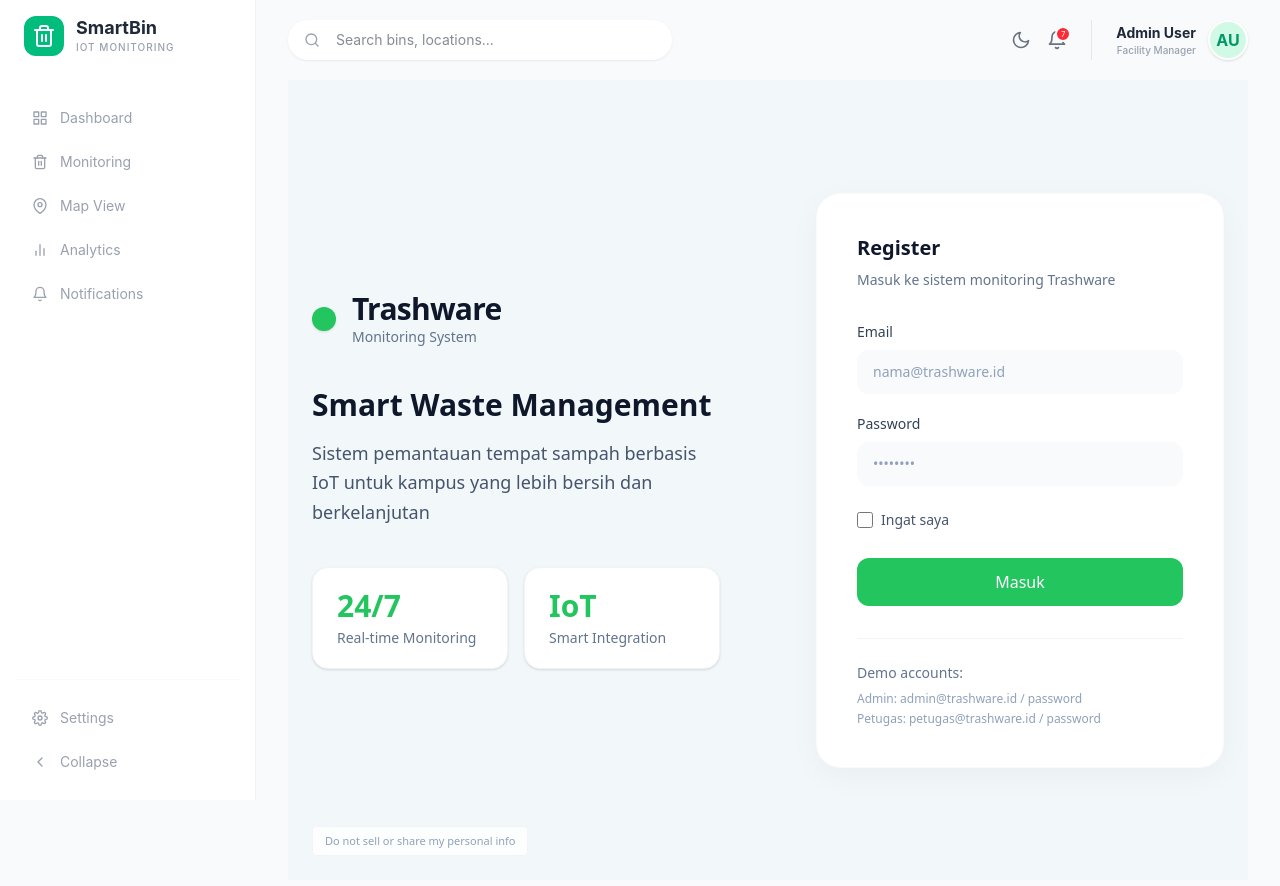
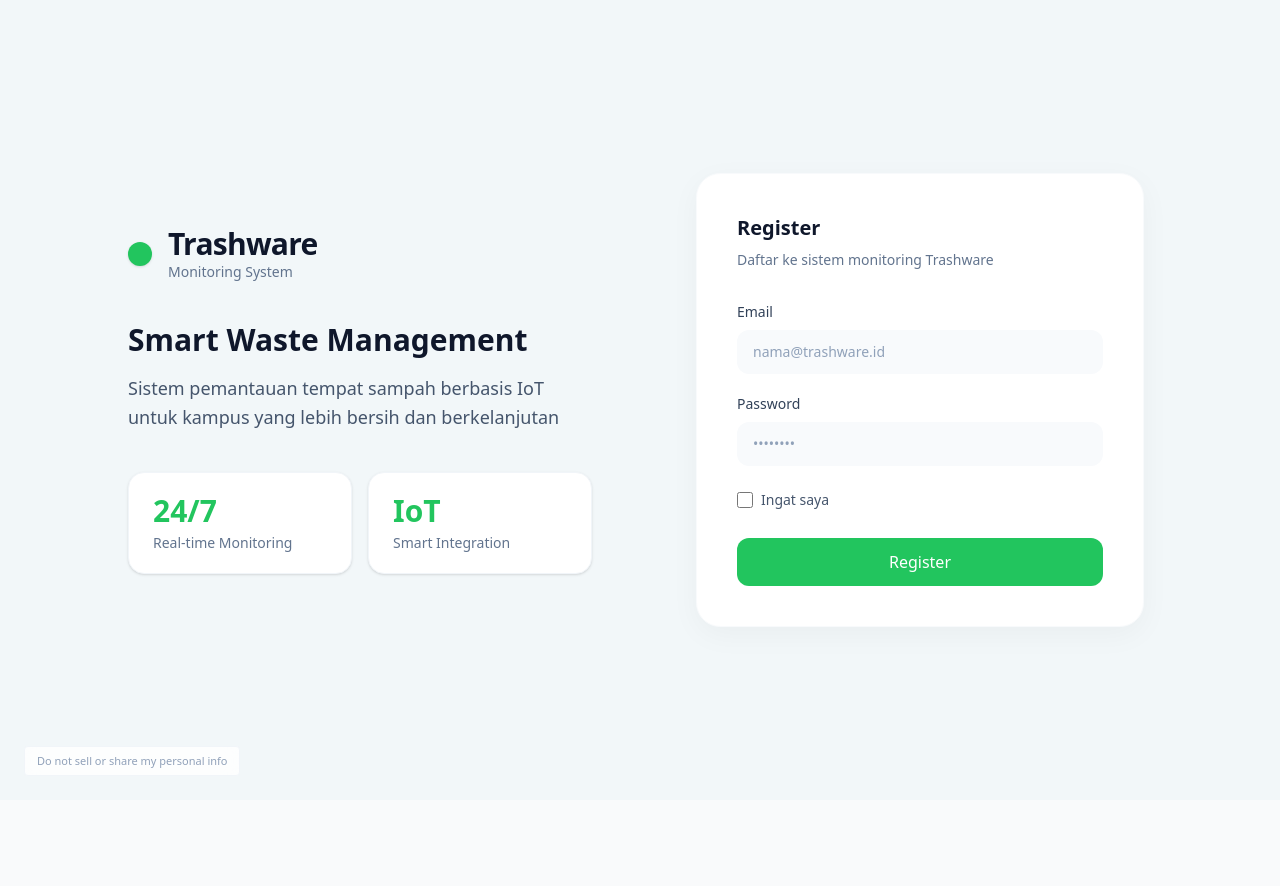
Before and after one commit to soulqan/trashware, a Next.js app: page /auth/register in a window 1280 px wide. Shown: the top 886 px of the page. After the commit the page ends 800 px from the top, so only its background shows below. Built offline with nearby package versions, Linux system fonts and the light colour scheme.

Commit message:
redirect login ke index dan appshel tanpa navbar dan sidebar untuk halaman login dan register

```diff
--- /dev/null
+++ b/src/components/layout/AppShell/index.tsx
@@ -0,0 +1,20 @@
+import { useRouter } from "next/router";
+import Navbar from "../navbar";
+const disableNavbar = ["/auth/login", "/auth/register"];
+
+type AppShellProps = {
+  children: React.ReactNode;
+};
+
+const AppShell = ({ children }: AppShellProps) => {
+  const { pathname } = useRouter();
+
+  return (
+    <main>
+      {!disableNavbar.includes(pathname) && <Navbar />}
+      {children}
+    </main>
+  );
+};
+
+export default AppShell;
--- a/src/pages/_app.tsx
+++ b/src/pages/_app.tsx
@@ -7,13 +7,16 @@ import { useRouter } from "next/router";
 export default function App({ Component, pageProps }: AppProps) {
   const router = useRouter();
 
-  // Jika di halaman login, jangan tampilkan Sidebar & Navbar
-  const isLoginPage = router.pathname === "/login";
+  const disableLayout = ["/auth/login", "/auth/register"];
 
-  if (isLoginPage) {
+  const isDisable = disableLayout.includes(router.pathname);
+
+  // kalau di login / register, tanpa layout
+  if (isDisable) {
     return <Component {...pageProps} />;
   }
 
+  // selain itu → pakai layout
   return (
     <div className="flex min-h-screen">
       <Sidebar />
--- a/src/views/auth/login/index.tsx
+++ b/src/views/auth/login/index.tsx
@@ -1,7 +1,17 @@
 import React from "react";
 // import { Leaf } from 'lucide-react';
+import { useRouter } from "next/router";
 
 export default function LoginPage() {
+  const router = useRouter();
+
+  const handleLogin = (e: React.FormEvent) => {
+    e.preventDefault();
+
+    // simulasi login berhasil
+    router.push("/");
+  };
+
   return (
     <div className="min-h-screen bg-[#f2f7f9] flex items-center justify-center p-6 relative font-sans text-slate-800">
       {/* Container Utama */}
@@ -44,7 +54,7 @@ export default function LoginPage() {
               <p className="text-slate-500 text-sm">Masuk ke sistem monitoring Trashware</p>
             </div>
 
-            <form className="space-y-5" onSubmit={(e) => e.preventDefault()}>
+            <form className="space-y-5" onSubmit={handleLogin}>
               {/* Input Email */}
               <div>
                 <label className="block text-sm font-medium text-slate-700 mb-2">Email</label>
@@ -82,13 +92,13 @@ export default function LoginPage() {
             </form>
 
             {/* Info Demo Account */}
-            <div className="mt-8 pt-6 border-t border-slate-100">
+            {/* <div className="mt-8 pt-6 border-t border-slate-100">
               <p className="text-sm text-slate-500 mb-2 font-medium">Demo accounts:</p>
               <div className="text-xs text-slate-400 space-y-1">
                 <p>Admin: admin@trashware.id / password</p>
                 <p>Petugas: petugas@trashware.id / password</p>
               </div>
-            </div>
+            </div> */}
           </div>
         </div>
       </div>
--- a/src/views/auth/register/index.tsx
+++ b/src/views/auth/register/index.tsx
@@ -41,7 +41,7 @@ export default function RegisterPage() {
           <div className="bg-white p-8 sm:p-10 rounded-[1.5rem] shadow-[0_8px_30px_rgb(0,0,0,0.04)] border border-slate-50">
             <div className="mb-8">
               <h2 className="text-xl font-bold text-slate-900 mb-2">Register</h2>
-              <p className="text-slate-500 text-sm">Masuk ke sistem monitoring Trashware</p>
+              <p className="text-slate-500 text-sm">Daftar ke sistem monitoring Trashware</p>
             </div>
 
             <form className="space-y-5" onSubmit={(e) => e.preventDefault()}>
@@ -77,18 +77,18 @@ export default function RegisterPage() {
 
               {/* Tombol Submit */}
               <button type="submit" className="w-full bg-[#22c55e] hover:bg-[#16a34a] text-white font-medium py-3 rounded-xl transition-colors mt-2">
-                Masuk
+                Register
               </button>
             </form>
 
             {/* Info Demo Account */}
-            <div className="mt-8 pt-6 border-t border-slate-100">
-              <p className="text-sm text-slate-500 mb-2 font-medium">Demo accounts:</p>
-              <div className="text-xs text-slate-400 space-y-1">
-                <p>Admin: admin@trashware.id / password</p>
-                <p>Petugas: petugas@trashware.id / password</p>
-              </div>
-            </div>
+            {/* <div className="mt-8 pt-6 border-t border-slate-100">
+                <p className="text-sm text-slate-500 mb-2 font-medium">Demo accounts:</p>
+                <div className="text-xs text-slate-400 space-y-1">
+                  <p>Admin: admin@trashware.id / password</p>
+                  <p>Petugas: petugas@trashware.id / password</p>
+                </div>
+              </div> */}
           </div>
         </div>
       </div>
```
